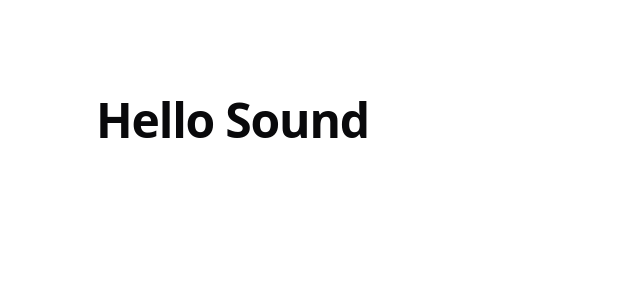
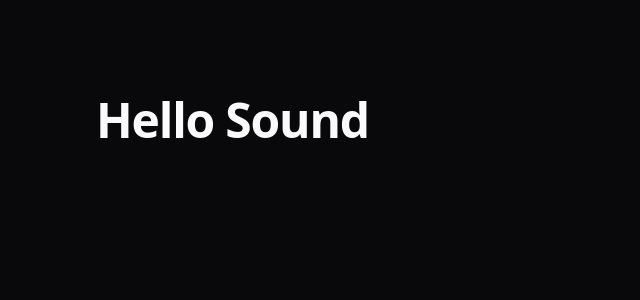
Before and after one commit to forrestwilkins/portfolio, a React (Vite) app: page / in a window 1280 px wide. Shown: the top 300 px of the page, without its empty margins (0-640 px from the left). Built offline with nearby package versions, Linux system fonts and the light colour scheme.

Commit message:
feat: make dark theme default

```diff
--- a/src/components/App/theme-provider.tsx
+++ b/src/components/App/theme-provider.tsx
@@ -14,7 +14,7 @@ type ThemeProviderState = {
 };
 
 const initialState: ThemeProviderState = {
-  theme: 'system',
+  theme: 'dark',
   setTheme: () => null,
 };
 
@@ -22,7 +22,7 @@ const ThemeProviderContext = createContext<ThemeProviderState>(initialState);
 
 export const ThemeProvider = ({
   children,
-  defaultTheme = 'system',
+  defaultTheme = 'dark',
   storageKey = 'vite-ui-theme',
   ...props
 }: ThemeProviderProps) => {
```
